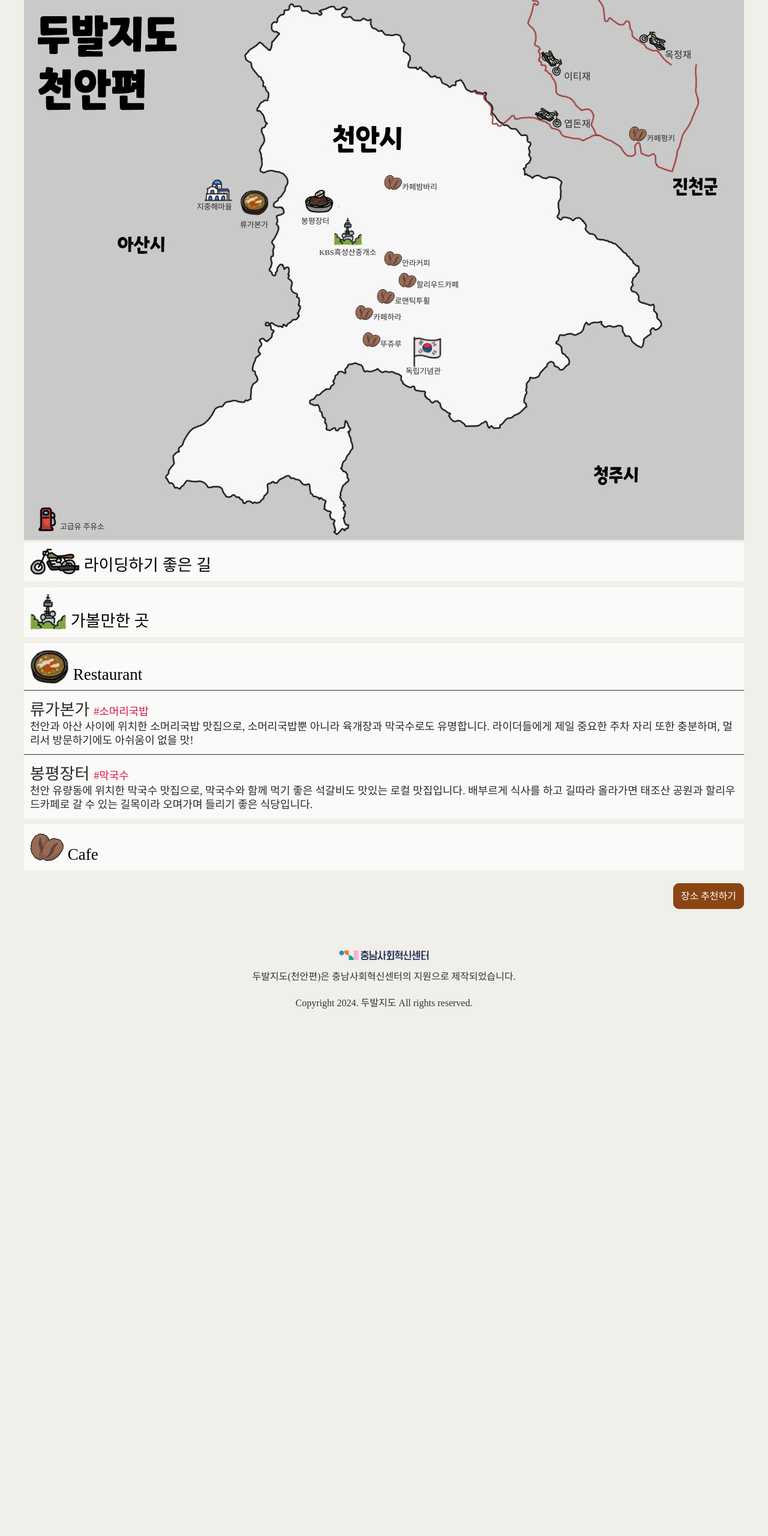
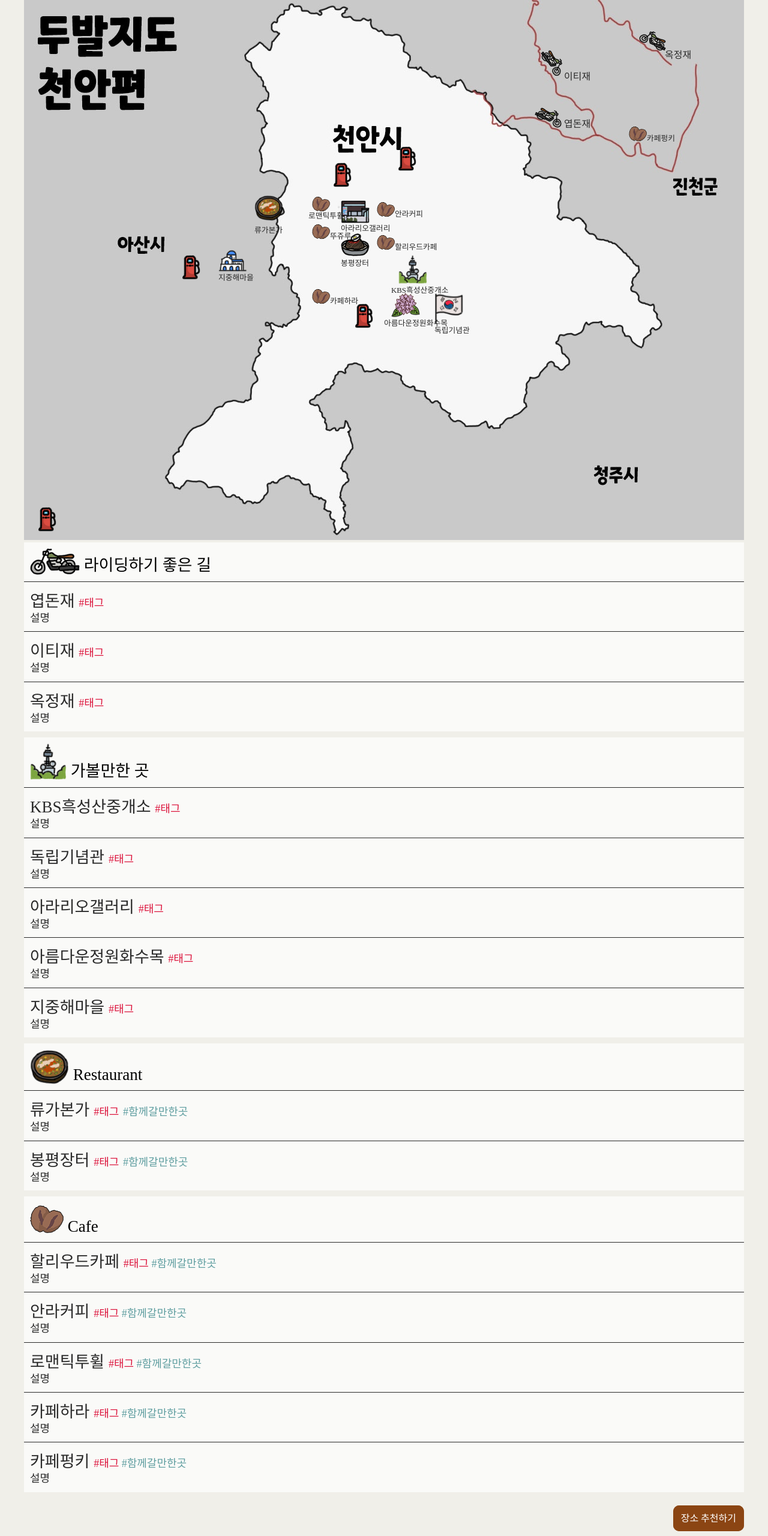
Before and after one commit to gaheeyoon/cheonan-map, a plain HTML site: page index.html in a window 1280 px wide. Shown: the top 2560 px of the page at 60% size. Before the commit the page ends 1732 px from the top, so only its background shows below. Drawn offline with nearby package versions, Linux system fonts and the light colour scheme; a script that the page names is missing; a web font is replaced by a local one.

Commit message:
지도 내 아이콘 위치 조정

```diff
--- a/index.html
+++ b/index.html
@@ -17,9 +17,29 @@
       <img src="./map.jpg" alt="두발지도 - 천안편" id="map" />
 
       <!-- 주유소(고급유) -->
-      <a href="#" class="oil" id="oil00" target="_blank">
+      <a
+        href="https://map.naver.com/p/search/%EC%B2%9C%EC%95%88%EA%B3%A0%EA%B8%89%EC%9C%A0%EC%A3%BC%EC%9C%A0%EC%86%8C?c=11.00,0,0,0,dh"
+        class="oil"
+        id="oil00"
+        target="_blank"
+      >
         <img src="./icon/oil.png" alt="고급유 주유소" />
-        <span class="name">고급유 주유소</span>
+      </a>
+
+      <a href="#" class="oil" id="oil01" target="_blank">
+        <img src="./icon/oil.png" alt="고급유 주유소" />
+      </a>
+
+      <a href="#" class="oil" id="oil02" target="_blank">
+        <img src="./icon/oil.png" alt="고급유 주유소" />
+      </a>
+
+      <a href="#" class="oil" id="oil03" target="_blank">
+        <img src="./icon/oil.png" alt="고급유 주유소" />
+      </a>
+
+      <a href="#" class="oil" id="oil04" target="_blank">
+        <img src="./icon/oil.png" alt="고급유 주유소" />
       </a>
 
       <!-- 식당 -->
@@ -45,7 +65,7 @@
 
       <!-- 가볼만한 곳 -->
       <a
-        href="https://map.naver.com/p/entry/place/20379169?c=15.00,0,0,0,dh"
+        href="https://map.naver.com/p/search/KBS%ED%9D%91%EC%84%B1%EC%82%B0%EC%A4%91%EA%B3%84%EC%86%8C/place/20379169?c=15.00,0,0,0,dh&isCorrectAnswer=true"
         class="tourist"
         id="kbs"
         target="_blank"
@@ -62,6 +82,26 @@
       >
         <img src="./icon/santorini.png" alt="지중해마을" />
         <span class="name">지중해마을</span>
+      </a>
+
+      <a
+        href="https://map.naver.com/p/search/%EC%95%84%EB%9D%BC%EB%A6%AC%EC%98%A4%EA%B0%A4%EB%9F%AC%EB%A6%AC/place/11620430?c=12.70,0,0,0,dh&placePath=%3Fentry%253Dbmp"
+        class="tourist"
+        id="arario"
+        target="_blank"
+      >
+        <img src="./icon/arario.png" alt="아라리오갤러리" />
+        <span class="name">아라리오갤러리</span>
+      </a>
+
+      <a
+        href="https://map.naver.com/p/search/%EC%95%84%EB%A6%84%EB%8B%A4%EC%9A%B4%EC%A0%95%EC%9B%90%ED%99%94%EC%88%98%EB%AA%A9/place/37206910?c=15.00,0,0,0,dh&placePath=%3Fentry%253Dbmp"
+        class="tourist"
+        id="flostree"
+        target="_blank"
+      >
+        <img src="./icon/flostree.png" alt="아름다운정원화수목" />
+        <span class="name">아름다운정원화수목</span>
       </a>
 
       <a
@@ -85,27 +125,42 @@
         <span class="name">할리우드카페</span>
       </a>
 
-      <a href="#" class="coffee" id="anra" target="_blank">
+      <a
+        href="https://map.naver.com/p/search/%EC%95%88%EB%9D%BC%EC%BB%A4%ED%94%BC/place/1976782932?c=15.00,0,0,0,dh&placePath=%3Fentry%253Dbmp"
+        class="coffee"
+        id="anra"
+        target="_blank"
+      >
         <img src="./icon/coffee.png" alt="안라커피" />
         <span class="name">안라커피</span>
       </a>
 
-      <a href="#" class="coffee" id="romantic2wheel" target="_blank">
+      <a
+        href="https://map.naver.com/p/search/%EB%A1%9C%EB%A7%A8%ED%8B%B1%ED%88%AC%ED%9C%A0/place/31805124?c=15.00,0,0,0,dh&isCorrectAnswer=true"
+        class="coffee"
+        id="romantic2wheel"
+        target="_blank"
+      >
         <img src="./icon/coffee.png" alt="로맨틱투휠" />
         <span class="name">로맨틱투휠</span>
       </a>
 
-      <a href="#" class="coffee" id="hara" target="_blank">
+      <a
+        href="https://map.naver.com/p/entry/place/1093602463?c=15.00,0,0,0,dh"
+        class="coffee"
+        id="hara"
+        target="_blank"
+      >
         <img src="./icon/coffee.png" alt="카페하라" />
         <span class="name">카페하라</span>
       </a>
 
-      <a href="#" class="coffee" id="bambari" target="_blank">
-        <img src="./icon/coffee.png" alt="카페밤바리" />
-        <span class="name">카페밤바리</span>
-      </a>
-
-      <a href="#" class="coffee" id="funky" target="_blank">
+      <a
+        href="https://map.naver.com/p/search/%EC%B9%B4%ED%8E%98%ED%8E%91%ED%82%A4/place/1132882829?c=15.00,0,0,0,dh&placePath=%3Fentry%253Dbmp"
+        class="coffee"
+        id="funky"
+        target="_blank"
+      >
         <img src="./icon/coffee.png" alt="카페펑키" />
         <span class="name">카페펑키</span>
       </a>
@@ -121,17 +176,32 @@
       </a>
 
       <!-- 라이딩 코스 -->
-      <a href="#" class="bike" id="bike01" target="_blank">
+      <a
+        href="https://map.naver.com/p/search/%EC%97%BD%EB%8F%88%EC%9E%AC/place/35180394?c=15.00,0,0,0,dh&placePath=%3Fentry%253Dbmp"
+        class="bike"
+        id="bike01"
+        target="_blank"
+      >
         <img src="./icon/bike.png" alt="엽돈재" />
         <span class="name">엽돈재</span>
       </a>
 
-      <a href="#" class="bike" id="bike02" target="_blank">
+      <a
+        href="https://map.naver.com/p/search/%EC%9D%B4%ED%8B%B0%EC%9E%AC/place/20434450?c=9.71,0,0,0,dh"
+        class="bike"
+        id="bike02"
+        target="_blank"
+      >
         <img src="./icon/bike.png" alt="이티재" />
         <span class="name">이티재</span>
       </a>
 
-      <a href="#" class="bike" id="bike03" target="_blank">
+      <a
+        href="https://map.naver.com/p/search/%EC%98%A5%EC%A0%95%EC%9E%AC/place/33112471?c=15.00,0,0,0,dh&placePath=%3Fentry%253Dbmp"
+        class="bike"
+        id="bike03"
+        target="_blank"
+      >
         <img src="./icon/bike.png" alt="옥정재" />
         <span class="name">옥정재</span>
       </a>
@@ -143,12 +213,76 @@
           <img src="./icon/bike.png" alt="Bike" />
           <span>라이딩하기 좋은 길</span>
         </li>
+
+        <li>
+          <a href="#" class="bike">
+            <span class="name">엽돈재</span>
+            <span class="tag">#태그</span>
+            <div class="explain">설명</div>
+          </a>
+        </li>
+
+        <li>
+          <a href="#" class="bike">
+            <span class="name">이티재</span>
+            <span class="tag">#태그</span>
+            <div class="explain">설명</div>
+          </a>
+        </li>
+
+        <li>
+          <a href="#" class="bike">
+            <span class="name">옥정재</span>
+            <span class="tag">#태그</span>
+            <div class="explain">설명</div>
+          </a>
+        </li>
       </ul>
 
       <ul class="cafe">
         <li class="category">
           <img src="./icon/kbs.png" alt="Tourist" />
           <span>가볼만한 곳</span>
+        </li>
+
+        <li>
+          <a href="#" class="tourist">
+            <span class="name">KBS흑성산중개소</span>
+            <span class="tag">#태그</span>
+            <div class="explain">설명</div>
+          </a>
+        </li>
+
+        <li>
+          <a href="#" class="tourist">
+            <span class="name">독립기념관</span>
+            <span class="tag">#태그</span>
+            <div class="explain">설명</div>
+          </a>
+        </li>
+
+        <li>
+          <a href="#" class="tourist">
+            <span class="name">아라리오갤러리</span>
+            <span class="tag">#태그</span>
+            <div class="explain">설명</div>
+          </a>
+        </li>
+
+        <li>
+          <a href="#" class="tourist">
+            <span class="name">아름다운정원화수목</span>
+            <span class="tag">#태그</span>
+            <div class="explain">설명</div>
+          </a>
+        </li>
+
+        <li>
+          <a href="#" class="tourist">
+            <span class="name">지중해마을</span>
+            <span class="tag">#태그</span>
+            <div class="explain">설명</div>
+          </a>
         </li>
       </ul>
 
@@ -164,13 +298,9 @@
             class="restaurant"
           >
             <span class="name">류가본가</span>
-            <span class="tag">#소머리국밥</span>
-            <span class="tour"></span>
-            <div class="explain">
-              천안과 아산 사이에 위치한 소머리국밥 맛집으로, 소머리국밥뿐 아니라
-              육개장과 막국수로도 유명합니다. 라이더들에게 제일 중요한 주차 자리
-              또한 충분하며, 멀리서 방문하기에도 아쉬움이 없을 맛!
-            </div>
+            <span class="tag">#태그</span>
+            <span class="tour">#함께갈만한곳</span>
+            <div class="explain">설명</div>
           </a>
         </li>
 
@@ -180,14 +310,9 @@
             class="restaurant"
           >
             <span class="name">봉평장터</span>
-            <span class="tag">#막국수</span>
-            <span class="tour"></span>
-            <div class="explain">
-              천안 유량동에 위치한 막국수 맛집으로, 막국수와 함께 먹기 좋은
-              석갈비도 맛있는 로컬 맛집입니다. 배부르게 식사를 하고 길따라
-              올라가면 태조산 공원과 할리우드카페로 갈 수 있는 길목이라 오며가며
-              들리기 좋은 식당입니다.
-            </div>
+            <span class="tag">#태그</span>
+            <span class="tour">#함께갈만한곳</span>
+            <div class="explain">설명</div>
           </a>
         </li>
       </ul>
@@ -196,6 +321,51 @@
         <li class="category">
           <img src="./icon/coffee.png" alt="Cafe" />
           <span>Cafe</span>
+        </li>
+
+        <li>
+          <a href="#" class="cafe">
+            <span class="name">할리우드카페</span>
+            <span class="tag">#태그 </span>
+            <span class="tour">#함께갈만한곳</span>
+            <div class="explain">설명</div>
+          </a>
+        </li>
+
+        <li>
+          <a href="#" class="cafe">
+            <span class="name">안라커피</span>
+            <span class="tag">#태그 </span>
+            <span class="tour">#함께갈만한곳</span>
+            <div class="explain">설명</div>
+          </a>
+        </li>
+
+        <li>
+          <a href="#" class="cafe">
+            <span class="name">로맨틱투휠</span>
+            <span class="tag">#태그 </span>
+            <span class="tour">#함께갈만한곳</span>
+            <div class="explain">설명</div>
+          </a>
+        </li>
+
+        <li>
+          <a href="#" class="cafe">
+            <span class="name">카페하라</span>
+            <span class="tag">#태그 </span>
+            <span class="tour">#함께갈만한곳</span>
+            <div class="explain">설명</div>
+          </a>
+        </li>
+
+        <li>
+          <a href="#" class="cafe">
+            <span class="name">카페펑키</span>
+            <span class="tag">#태그 </span>
+            <span class="tour">#함께갈만한곳</span>
+            <div class="explain">설명</div>
+          </a>
         </li>
       </ul>
     </div>
--- a/style.css
+++ b/style.css
@@ -60,91 +60,112 @@ footer {
   left: 2%;
   bottom: 2%;
 }
-#mapArea #oil00 .name {
-  margin-left: 3%;
-  margin-top: 1%;
+#mapArea #oil01 * {
+  left: 22%;
+  top: 47%;
 }
+#mapArea #oil02 * {
+  left: 43%;
+  top: 30%;
+}
+#mapArea #oil03 * {
+  left: 52%;
+  top: 27%;
+}
+#mapArea #oil04 * {
+  left: 46%;
+  top: 56%;
+}
+
 #mapArea #ryuga * {
-  left: 30%;
-  top: 35%;
+  left: 32%;
+  top: 36%;
 }
 #mapArea #bongpyeong * {
-  left: 39%;
-  top: 35%;
+  left: 44%;
+  top: 43%;
 }
 #mapArea #bongpyeong .name {
-  margin-left: -0.5%;
-  margin-top: 3.5%;
+  margin-left: 0%;
+  margin-top: 3.3%;
 }
 #mapArea #kbs * {
-  left: 43%;
-  top: 40%;
+  left: 52%;
+  top: 47%;
 }
 #mapArea #kbs .name {
-  margin-left: -2%;
+  margin-left: -1%;
   margin-top: 4%;
 }
 #mapArea #santorini * {
-  left: 25%;
-  top: 33%;
+  left: 27%;
+  top: 46%;
 }
 #mapArea #santorini .name {
-  margin-left: -1%;
+  margin-left: 0%;
   margin-top: 3%;
 }
+#mapArea #arario * {
+  left: 44%;
+  top: 37%;
+}
+#mapArea #arario .name {
+  margin-left: 0%;
+  margin-top: 3%;
+}
+#mapArea #flostree * {
+  left: 51%;
+  top: 54%;
+}
+#mapArea #flostree .name {
+  margin-left: -1%;
+  margin-top: 3.3%;
+}
 #mapArea #independence * {
-  left: 54%;
-  top: 62%;
+  left: 57%;
+  top: 54%;
 }
 #mapArea #independence .name {
-  margin-left: -1%;
-  margin-top: 4%;
+  margin-left: 0%;
+  margin-top: 4.3%;
 }
 #mapArea #harleywood * {
-  left: 52%;
-  top: 50%;
+  left: 49%;
+  top: 43%;
 }
 #mapArea #harleywood .name {
   margin-left: 2.5%;
   margin-top: 1%;
 }
 #mapArea #toujour * {
-  left: 47%;
-  top: 61%;
+  left: 40%;
+  top: 41%;
 }
 #mapArea #toujour .name {
   margin-left: 2.5%;
   margin-top: 1%;
 }
 #mapArea #anra * {
-  left: 50%;
-  top: 46%;
+  left: 49%;
+  top: 37%;
 }
 #mapArea #anra .name {
   margin-left: 2.5%;
   margin-top: 1%;
 }
 #mapArea #romantic2wheel * {
-  left: 49%;
+  left: 40%;
+  top: 36%;
+}
+#mapArea #romantic2wheel .name {
+  margin-left: -0.5%;
+  margin-top: 2%;
+}
+#mapArea #hara * {
+  left: 40%;
   top: 53%;
 }
-#mapArea #romantic2wheel .name {
-  margin-left: 2.5%;
-  margin-top: 1%;
-}
-#mapArea #hara * {
-  left: 46%;
-  top: 56%;
-}
 #mapArea #hara .name {
-  margin-left: 2.5%;
-  margin-top: 1%;
-}
-#mapArea #bambari * {
-  left: 50%;
-  top: 32%;
-}
-#mapArea #bambari .name {
   margin-left: 2.5%;
   margin-top: 1%;
 }
```
Also changed, not shown: icon/arario.png (added), icon/flostree.png (added).
